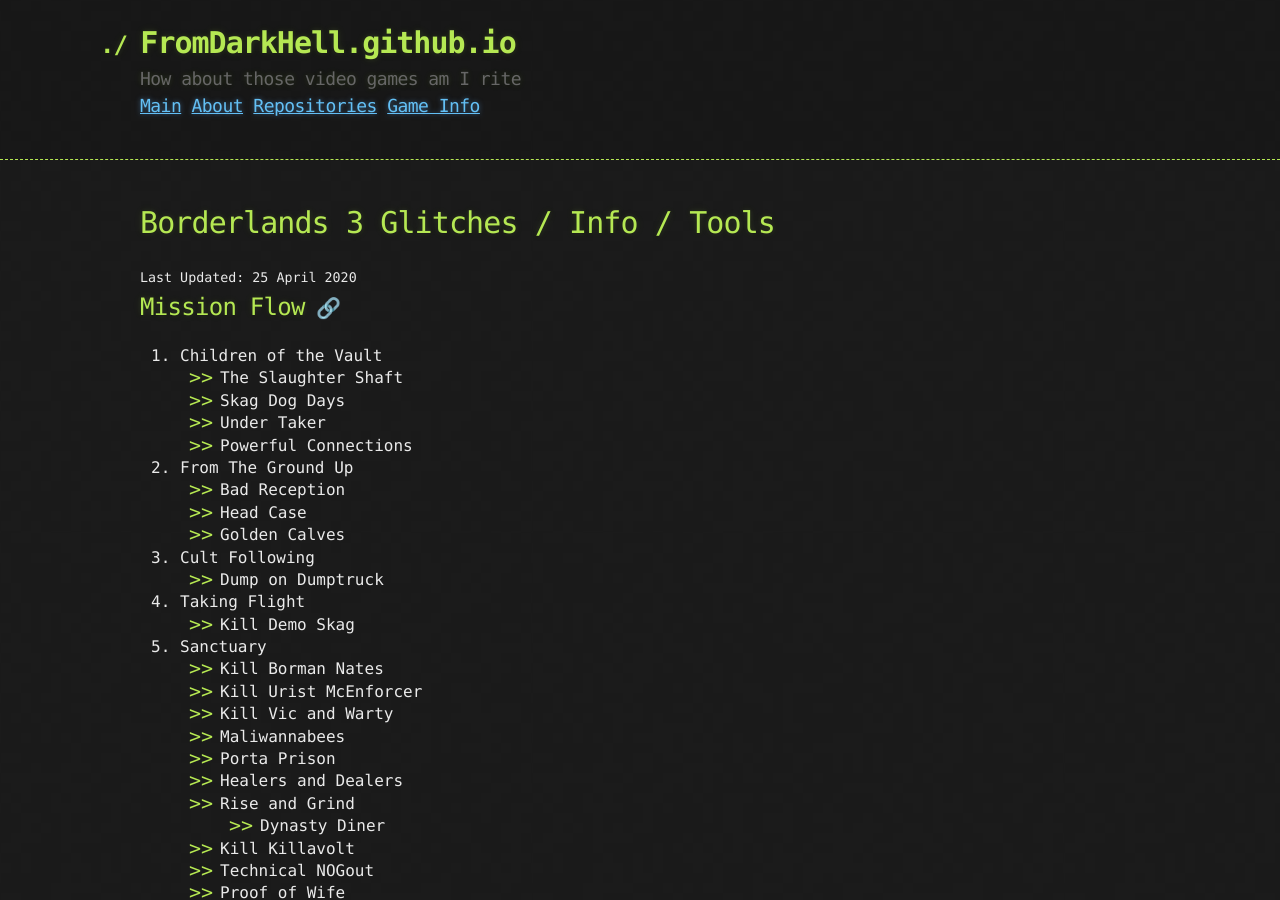
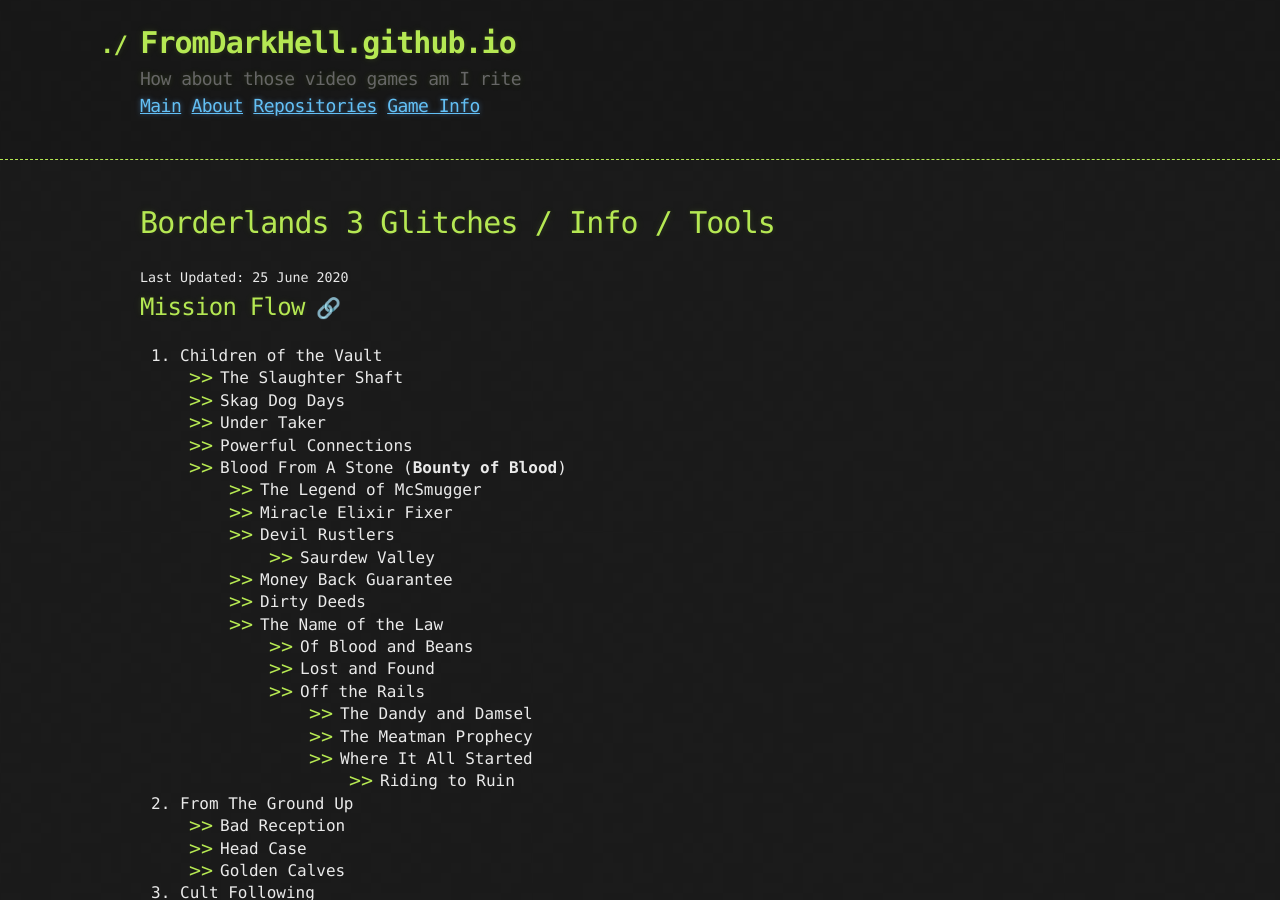
Before and after one commit to FromDarkHell/FromDarkHell.github.io, a Jekyll site: the page built from _posts/gameInfo/2020-6-25-Borderlands-3.md, in a window 1280 px wide and 900 px high. Built offline with Jekyll 4.4.1, drawn with Linux system fonts in a browser that asks for light colours.

Commit message:
Add DLC3 Mission Flow

```diff
--- a/_config.yml
+++ b/_config.yml
@@ -44,7 +44,7 @@
 disqus:
 
 # Enter your Google Analytics web tracking code (e.g. UA-2110908-2) to activate tracking
-google_analytics: UA-145688758-1
+google_analytics:
 
 # Your website URL (e.g. http://barryclark.github.io or http://www.barryclark.co)
 # Used for Sitemap.xml and your RSS feed
--- a/_layouts/default.html
+++ b/_layouts/default.html
@@ -1,7 +1,6 @@
 <!DOCTYPE html>
 <html lang="{{ site.lang | default: "en-US" }}">
   <head>
-    {% include analytics.html %}
     <meta charset='utf-8'>
     <meta http-equiv="X-UA-Compatible" content="IE=edge">
     <meta name="viewport" content="width=device-width, initial-scale=1">
--- a/_posts/gameInfo/2020-4-25-Borderlands-3.md
+++ b/_posts/gameInfo/2020-6-25-Borderlands-3.md
@@ -9,6 +9,21 @@
     * Skag Dog Days
     * Under Taker
     * Powerful Connections
+    * Blood From A Stone (**Bounty of Blood**)
+        - The Legend of McSmugger
+        - Miracle Elixir Fixer
+        - Devil Rustlers
+            * Saurdew Valley
+        - Money Back Guarantee
+        - Dirty Deeds
+        - The Name of the Law
+            * Of Blood and Beans
+            * Lost and Found
+            * Off the Rails
+                - The Dandy and Damsel
+                - The Meatman Prophecy
+                - Where It All Started
+                    * Riding to Ruin
 2. From The Ground Up
     * Bad Reception
     * Head Case
```
Also changed, not shown: _includes/analytics.html (deleted, +0 -10 lines).
